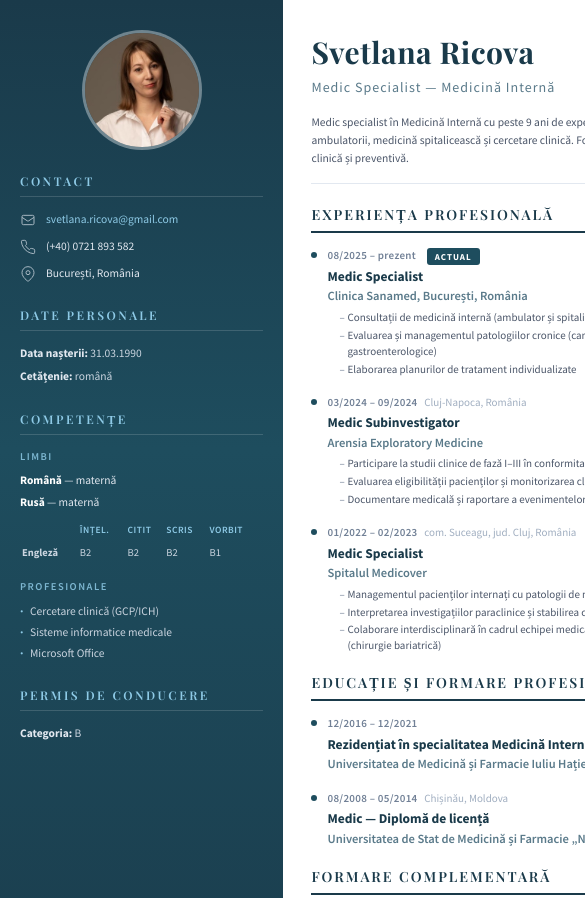
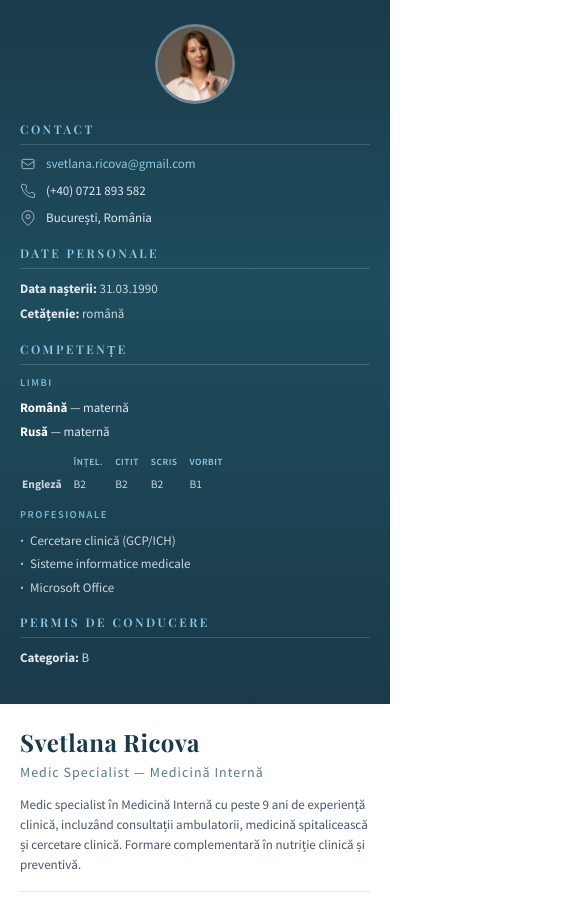
Before and after one commit to svetlanaricova/svetlanaricova.github.io, a plain HTML site: page index.html in a window 390 px wide. Shown: the top 898 px of the page, 585 px wide, since content can reach past the window. Drawn offline with nearby package versions, Linux system fonts and the light colour scheme.

Commit message:
Add responsive mobile styles and viewport meta tag

```diff
--- a/index.html
+++ b/index.html
@@ -2,6 +2,7 @@
 <html lang="ro">
 <head>
   <meta charset="UTF-8">
+  <meta name="viewport" content="width=device-width, initial-scale=1.0">
   <title>CV — Dr. Svetlana Ricova</title>
   <style>
     @import url('https://fonts.googleapis.com/css2?family=Playfair+Display:wght@400;600;700&family=Source+Sans+Pro:wght@300;400;600;700&display=swap');
@@ -272,6 +273,75 @@
       margin-left: 8px;
       vertical-align: middle;
     }
+
+    /* Mobile */
+    @media screen and (max-width: 768px) {
+      body { font-size: 14px; }
+
+      .page {
+        width: 100%;
+        height: auto;
+        flex-direction: column;
+        overflow: visible;
+      }
+
+      .sidebar {
+        width: 100%;
+        padding: 24px 20px 20px;
+      }
+
+      .photo-frame {
+        width: 80px;
+        height: 80px;
+        margin: 0 auto 16px;
+      }
+
+      .sidebar-section { margin-bottom: 16px; }
+
+      .sidebar h2 { margin-bottom: 10px; }
+      .sidebar h3 { margin-top: 10px; }
+
+      .contact-item { font-size: 13px; margin-bottom: 8px; }
+      .info-row { font-size: 13px; }
+      .lang-native { font-size: 13px; }
+      .lang-table { font-size: 11.5px; width: auto; }
+      .lang-table th, .lang-table td { padding: 2px 10px 2px 0; }
+      .skill-item { font-size: 13px; }
+      .driving { font-size: 13px; }
+
+      .main { padding: 20px; }
+      .main h1 { font-size: 24px; }
+      .subtitle { font-size: 14px; margin-bottom: 12px; }
+      .profile { font-size: 13px; }
+      .section { margin-bottom: 16px; }
+      .section-title { font-size: 13px; }
+      .entry { margin-bottom: 12px; }
+      .entry-title { font-size: 14px; }
+      .entry-org { font-size: 13px; }
+      .entry-date { font-size: 12px; }
+      .entry-location { font-size: 12px; }
+      .entry-duties li { font-size: 12.5px; }
+      .entry-desc { font-size: 12.5px; }
+    }
+
+    /* Keep A4 layout for print */
+    @media print {
+      .page {
+        width: 210mm;
+        height: 297mm;
+        flex-direction: row;
+        overflow: hidden;
+      }
+      .sidebar {
+        width: 75mm;
+        text-align: left;
+      }
+      .photo-frame {
+        width: 120px;
+        height: 120px;
+      }
+      .main { padding: 30px 30px 30px 28px; }
+    }
   </style>
 </head>
 <body>
```
